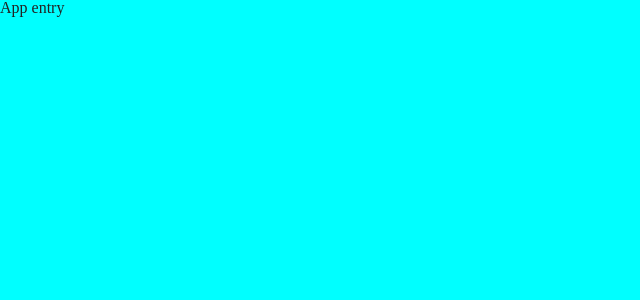
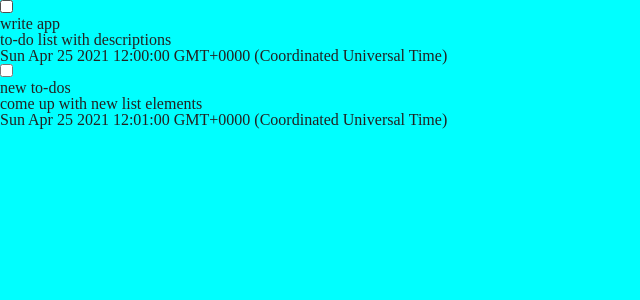
Before and after one commit to Akella13/pulkovo, a Vue app: page / in a window 1280 px wide. Shown: the top 300 px of the page, without its empty margins (0-640 px from the left). Built offline with nearby package versions, Linux system fonts and the light colour scheme.

Commit message:
feat: <List>

```diff
--- a/src/App.vue
+++ b/src/App.vue
@@ -1,15 +1,17 @@
 <template>
   <div id="app">
-    App entry
+    <List />
   </div>
 </template>
 
 <script>
+import List from '@/components/List';
 
 export default {
   name: 'App',
   components: {
-  }
+    List,
+  },
 }
 </script>
 
--- /dev/null
+++ b/src/components/List.vue
@@ -0,0 +1,35 @@
+<template>
+  <ul>
+    <li v-for="el in list" :key="el.name">
+      <input type="checkbox" v-model="el.done">
+      <h3>{{ el.name }}</h3>
+      <p>{{ el.desc }}</p>
+      <span>{{ el.date }}</span>
+    </li>
+  </ul>
+</template>
+
+<script>
+export default {
+  data() {
+    return {
+      list: [
+        {
+          name: 'write app',
+          desc: 'to-do list with descriptions',
+          date: new Date(2021, 3, 25, 12, 0, 0),
+          priority: 1,
+          done: false,
+        },
+        {
+          name: 'new to-dos',
+          desc: 'come up with new list elements',
+          date: new Date(2021, 3, 25, 12, 1, 0),
+          priority: 2,
+          done: false,
+        },
+      ],
+    };
+  },
+}
+</script>
```
